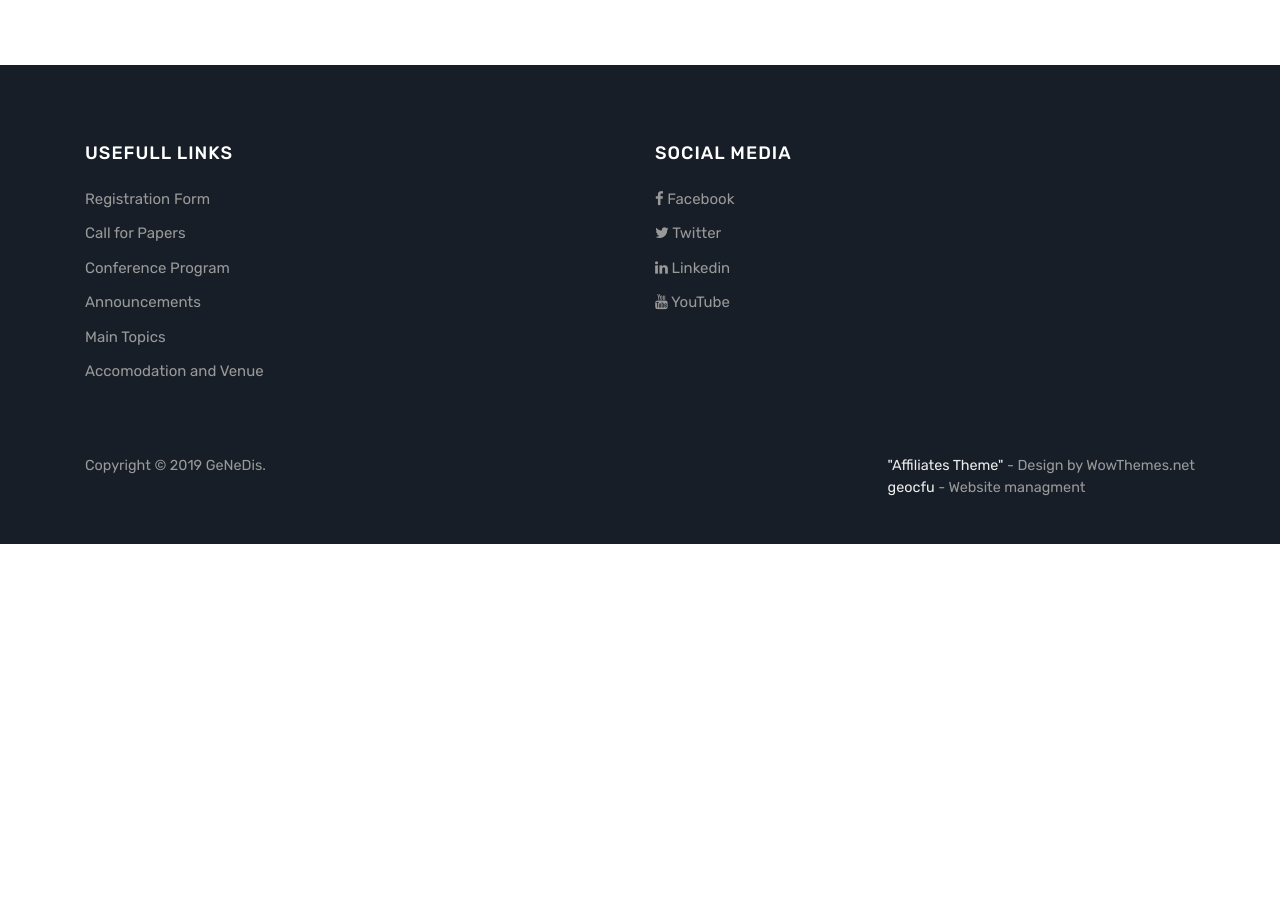
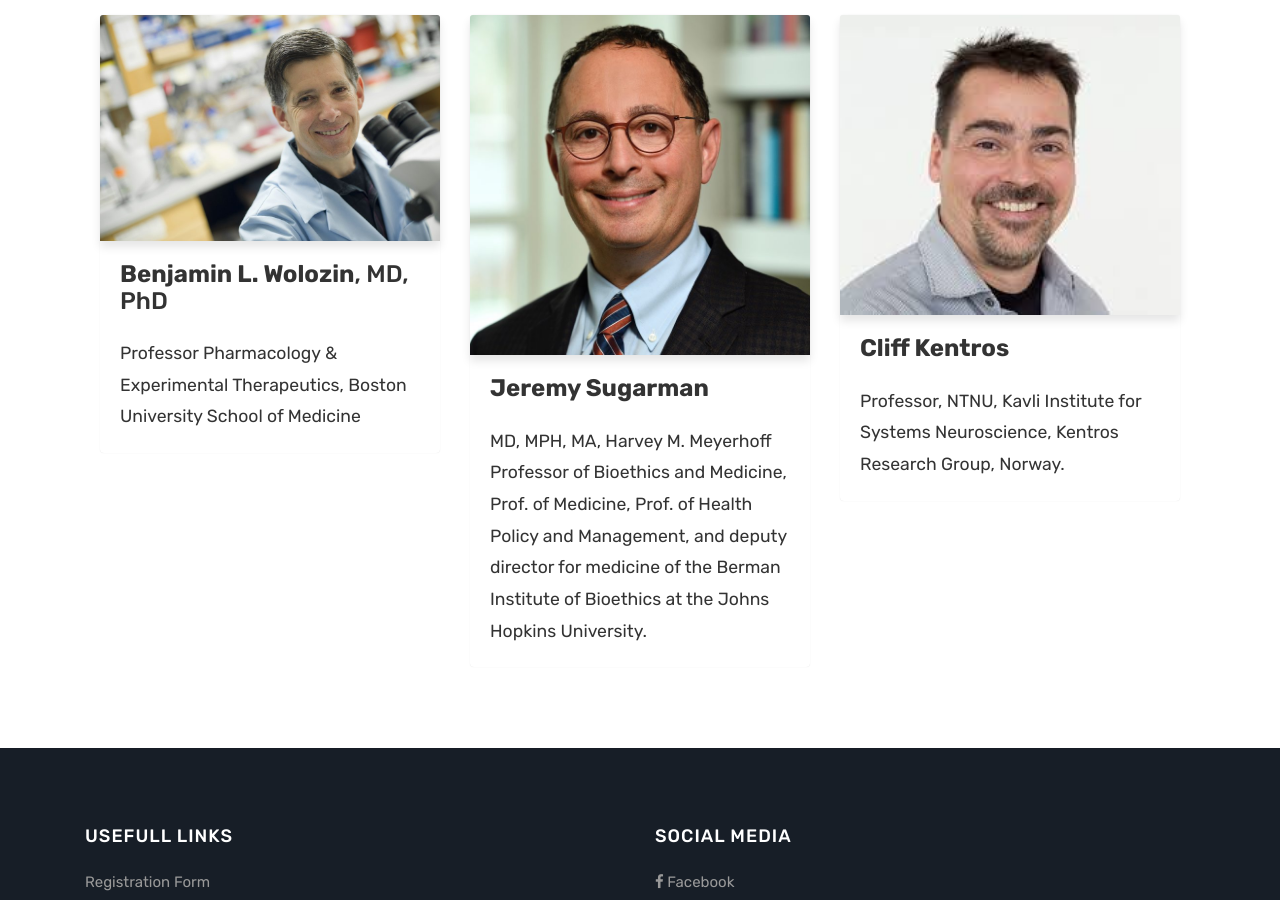
Before and after one commit to Covide-1797/genedis, a Jekyll site: the page built from pages/invited-speakers-and-keynote.html, in a window 1280 px wide and 900 px high, scrolled down 282 px. Built offline with Jekyll 4.4.1, drawn with Linux system fonts in a browser that asks for light colours; before the commit the page ends 900 px from its top, so only the background shows below that.

Commit message:
Update invited-speakers-and-keynote.html

```diff
--- a/pages/invited-speakers-and-keynote.html
+++ b/pages/invited-speakers-and-keynote.html
@@ -5,6 +5,45 @@ title: Keynote and Invited Speakers
 
 <div class="container">
     <div class="row">
+        <div class="col-md-4">
+            <div class="card">
+                <img class="card-img-top" src="{{ site.baseurl }}/assets/images/invited-speakers/Benjamin-L-Wolozin.jpg" alt="Card image cap">
+                <div class="card-block">
+                    <h4 class="card-title"><b>Benjamin L. Wolozin</b>, MD, PhD</h4>
+                    <p class="card-text">Professor Pharmacology & Experimental Therapeutics, Boston University School of Medicine</p>
+                </div>
+            </div>
+        </div>
+        <div class="col-md-4">
+            <div class="card">
+                <img class="card-img-top" src="{{ site.baseurl }}/assets/images/invited-speakers/Jeremy-Sugarman.jpg" alt="Card image cap">
+                <div class="card-block">
+                    <h4 class="card-title"><b>Jeremy Sugarman</b></h4>
+                    <p class="card-text">MD, MPH, MA, Harvey M. Meyerhoff Professor of Bioethics and Medicine, Prof. of Medicine,
+                        Prof. of Health Policy and Management, and deputy director for medicine of the Berman
+                        Institute of Bioethics at the Johns Hopkins University.</p>
+                </div>
+            </div>
+        </div>
+        <div class="col-md-4">
+            <div class="card">
+                <img class="card-img-top" src="{{ site.baseurl }}/assets/images/invited-speakers/Cliff-Kentros.jpg" alt="Card image cap">
+                <div class="card-block">
+                    <h4 class="card-title"><b>Cliff Kentros</b></h4>
+                    <p class="card-text">Professor, NTNU, Kavli Institute for Systems Neuroscience, Kentros Research Group, Norway.</p>
+                </div>
+            </div>
+        </div>
+    </div>
+    <div class="row">
+        <div class="col-md-4">
 
+        </div>
+        <div class="col-md-4">
+
+        </div>
+        <div class="col-md-4">
+
+        </div>
     </div>
 </div>
```
